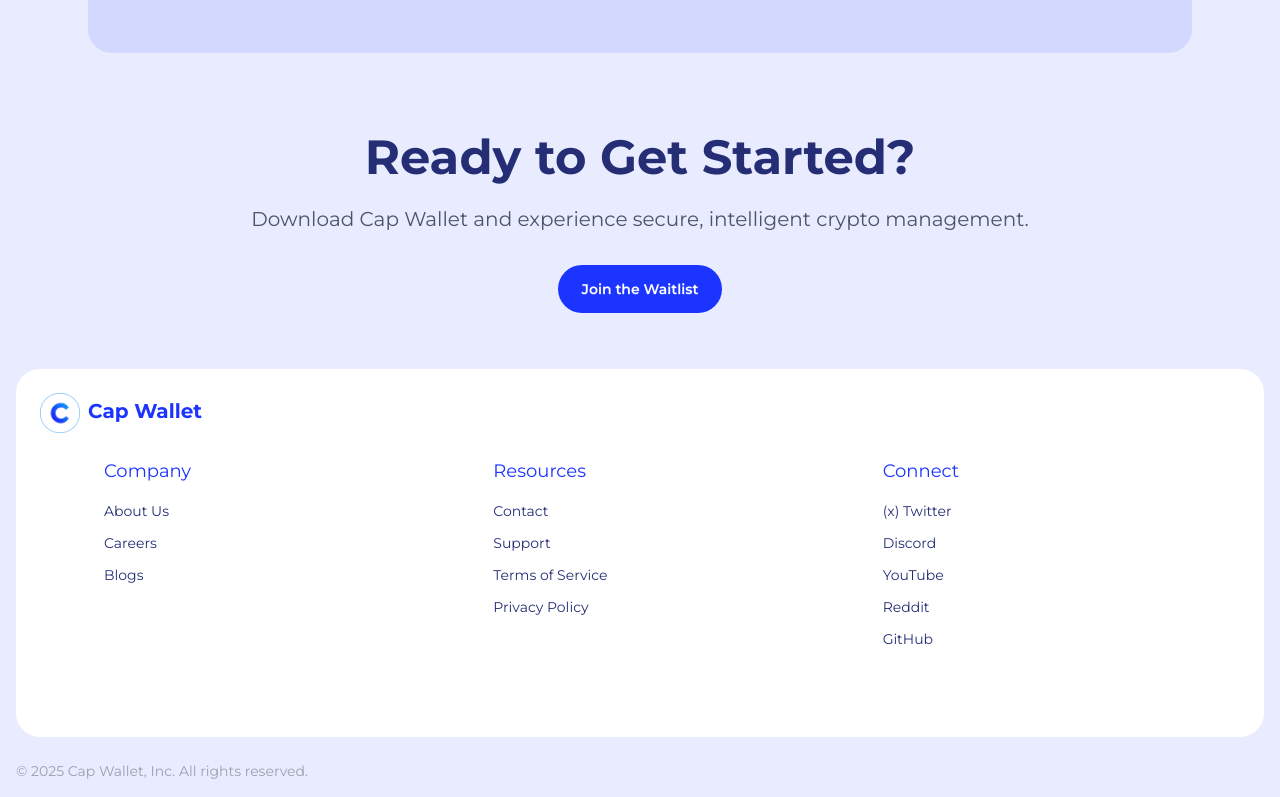
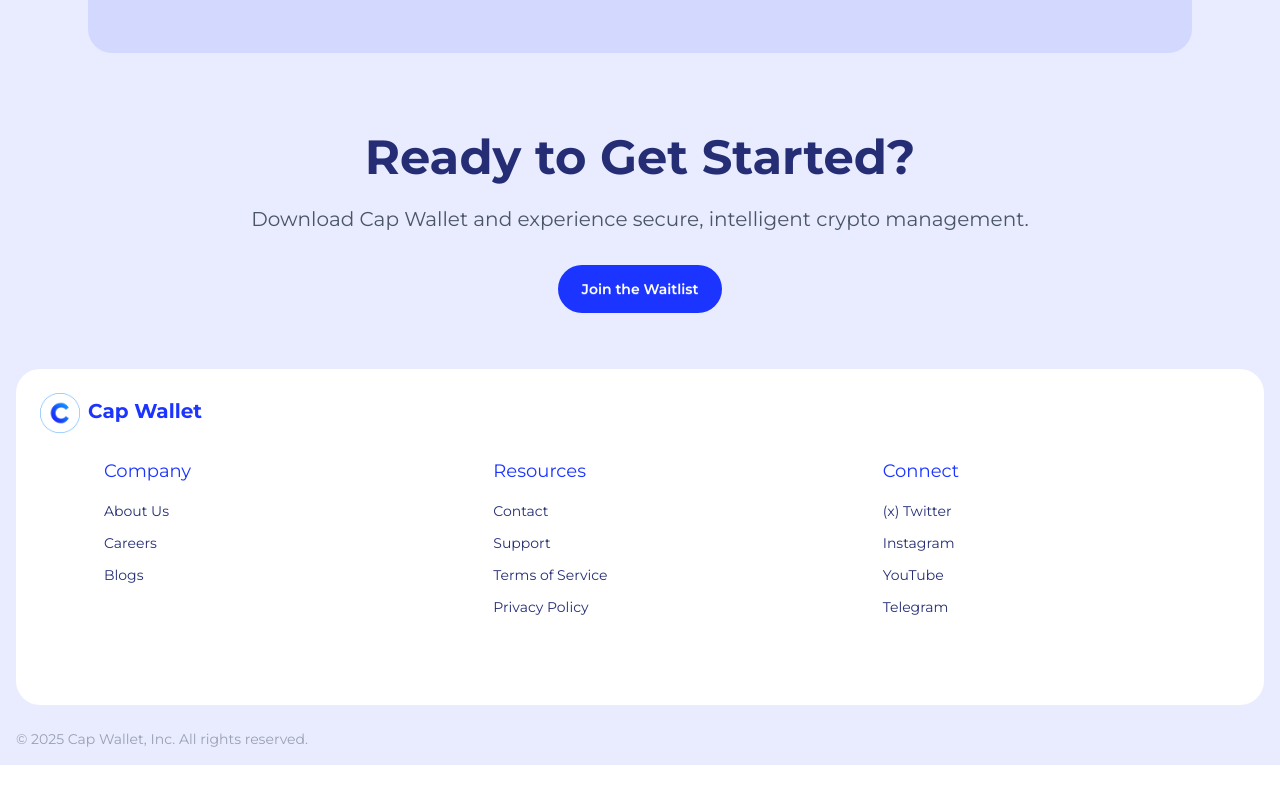
Before and after one commit to thegr8khalee/capwallet, a React (Vite) app in the folder frontend/: page /contact in a window 1280 px wide. Shown: the part 1705-2502 px from the top of the page. After the commit the page ends 2470 px from the top, so only its background shows below. Built offline with nearby package versions, Linux system fonts and the light colour scheme.

Commit message:
feat: update social media links in Footer and Header components, and correct Telegram contact link in Contact page

```diff
--- a/frontend/src/components/Footer.jsx
+++ b/frontend/src/components/Footer.jsx
@@ -132,7 +132,7 @@
                 <ul className="space-y-3 text-sm text-secondary">
                   <li>
                     <a
-                      href="#"
+                      href="https://x.com/cap_wallet"
                       className="hover:text-primary transition duration-150"
                     >
                      (x) Twitter
@@ -141,15 +141,15 @@
 
                   <li>
                     <a
-                      href="#"
+                      href="https://instagram.com/cap_wallet"
                       className="hover:text-primary transition duration-150"
                     >
-                     Discord
+                     Instagram
                     </a>
                   </li>
                   <li>
                     <a
-                      href="#"
+                      href="https://youtube.com/cap_wallet"
                       className="hover:text-primary transition duration-150"
                     >
                       YouTube
@@ -157,18 +157,10 @@
                   </li>
                   <li>
                     <a
-                      href="#"
+                      href="https://t.me/cap_announcements"
                       className="hover:text-primary transition duration-150"
                     >
-                      Reddit
-                    </a>
-                  </li>
-                  <li>
-                    <a
-                      href="#"
-                      className="hover:text-primary transition duration-150"
-                    >
-                      GitHub
+                      Telegram
                     </a>
                   </li>
                 </ul>
--- a/frontend/src/components/Header.jsx
+++ b/frontend/src/components/Header.jsx
@@ -311,8 +311,8 @@
   return (
     <div className="sticky top-0 z-100">
       <header className={`mx-4 relative top-4 z-100 ${className}`}>
-        <div className="w-full justify-between items-center absolute flex z-[102] pointer-events-auto">
-          <a href="/" className="flex justify-center items-center space-x-2">
+        <div className="w-full justify-between items-center absolute flex z-[102] pointer-events-none">
+          <a href="/" className="flex justify-center items-center space-x-2 pointer-events-auto">
             <img src="/logo.svg" alt="" className="w-10" />
             <div className="hidden sm:flex font-montserrat text-xl font-bold text-primary pointer-events-auto">
               Cap Wallet
@@ -345,7 +345,7 @@
         >
           <div className="w-full flex items-center justify-between px-1 py-1 relative">
             <div className="w-full flex items-center justify-between gap-2 relative z-50">
-              <nav className="w-full flex items-center justify-between  space-x-2 relative">
+              <nav className="w-full flex items-center justify-between space-x-2 relative">
                 {menuItems.map((menu) =>
                   menu.href ? (
                     <a
@@ -356,6 +356,12 @@
                       <span>{menu.label}</span>
                     </a>
                   ) : (
+                    <div
+                      key={menu.key}
+                      className="relative"
+                      onMouseEnter={() => handleDesktopMouseEnter(menu.key)}
+                      onMouseLeave={handleDesktopMouseLeave}
+                    >
                       <button
                         key={menu.key}
                         ref={(el) => (buttonRefs.current[menu.key] = el)}
@@ -377,6 +383,7 @@
                           />
                         )}
                       </button>
+                    </div>
                   )
                 )}
               </nav>
--- a/frontend/src/pages/Contact.jsx
+++ b/frontend/src/pages/Contact.jsx
@@ -72,7 +72,7 @@
       title: 'Telegram Community',
       description:
         'Join our Telegram to connect with other users and the team:',
-      contact: 'https://t.me/capwallet',
+      contact: 'https://t.me/cap_announcements',
     },
   ];
 
```
Lines whose indentation alone changed are shown as unchanged.
